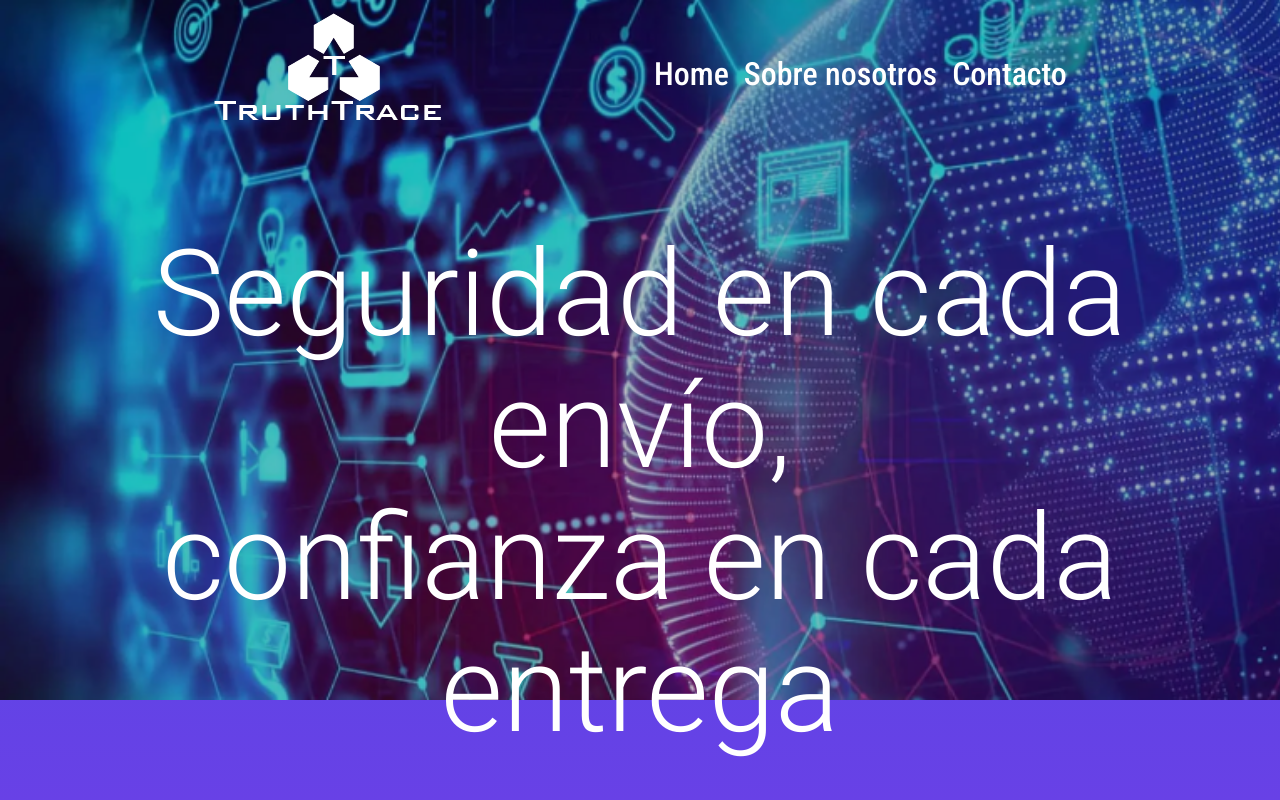
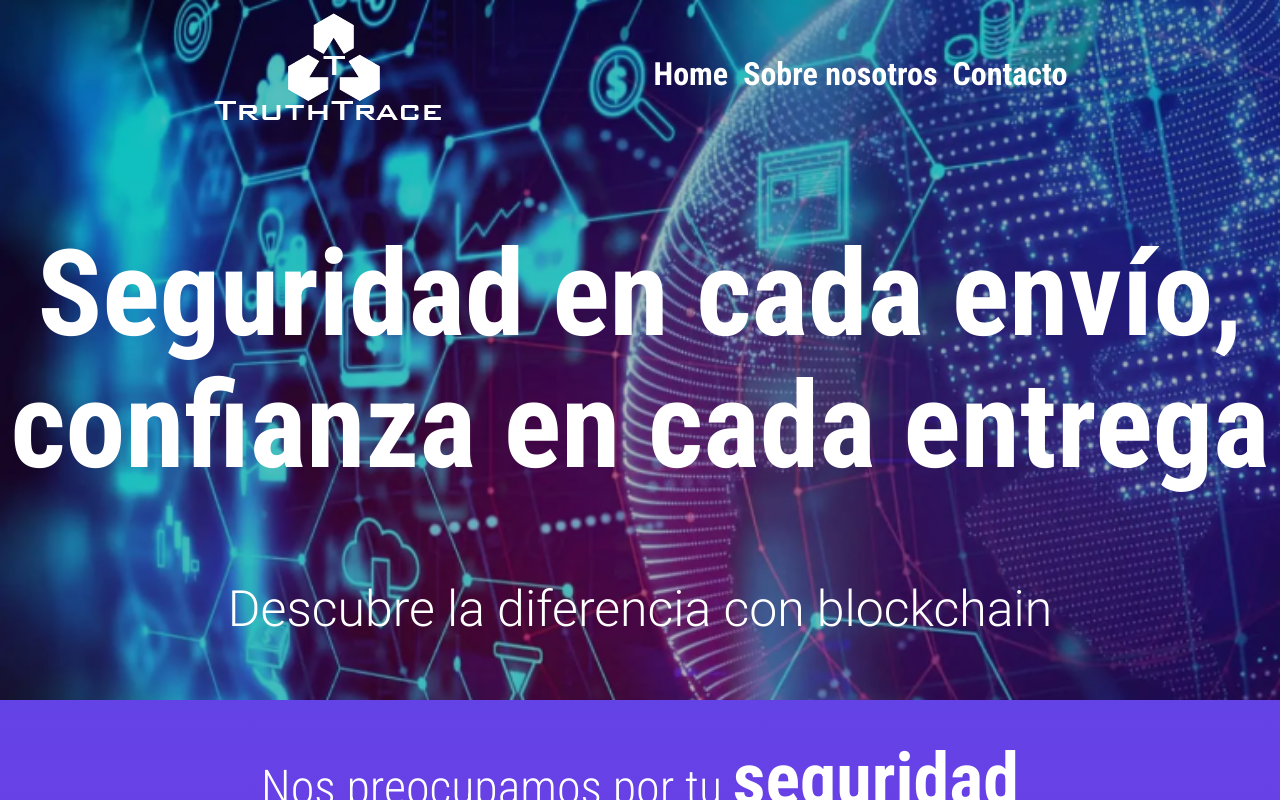
Before and after one commit to NaraHumanoUnlam/TruthTrace.Web, a React (Vite) app in the folder truthtrace-app/: page / in a window 1280 px wide. Built offline with nearby package versions, Linux system fonts and the light colour scheme.

Commit message:
feat: import de font para tipo de tipografia roboto-condense

```diff
--- a/truthtrace-app/src/App.css
+++ b/truthtrace-app/src/App.css
@@ -1,3 +1,4 @@
+@import url('https://fonts.googleapis.com/css2?family=Open+Sans:wght@300&family=Roboto&family=Roboto+Condensed:ital,wght@0,100..900;1,100..900&display=swap');
 @font-face {
   font-family: 'Roboto Condensed';
   font-style: bold;
--- a/truthtrace-app/src/routes/styles.css
+++ b/truthtrace-app/src/routes/styles.css
@@ -9,9 +9,9 @@
 .slogan {
     font-size: 120px;
     color: white;
-    font-family: 'roboto';
-    font-weight: bold;
+    font-family: "Roboto Condensed", sans-serif;
     text-align: center;
+    font-weight: 700;
 }
 
 .slogan2 {
```
Also changed, not shown: truthtrace-app/src/main.jsx (+7 -0 lines).
